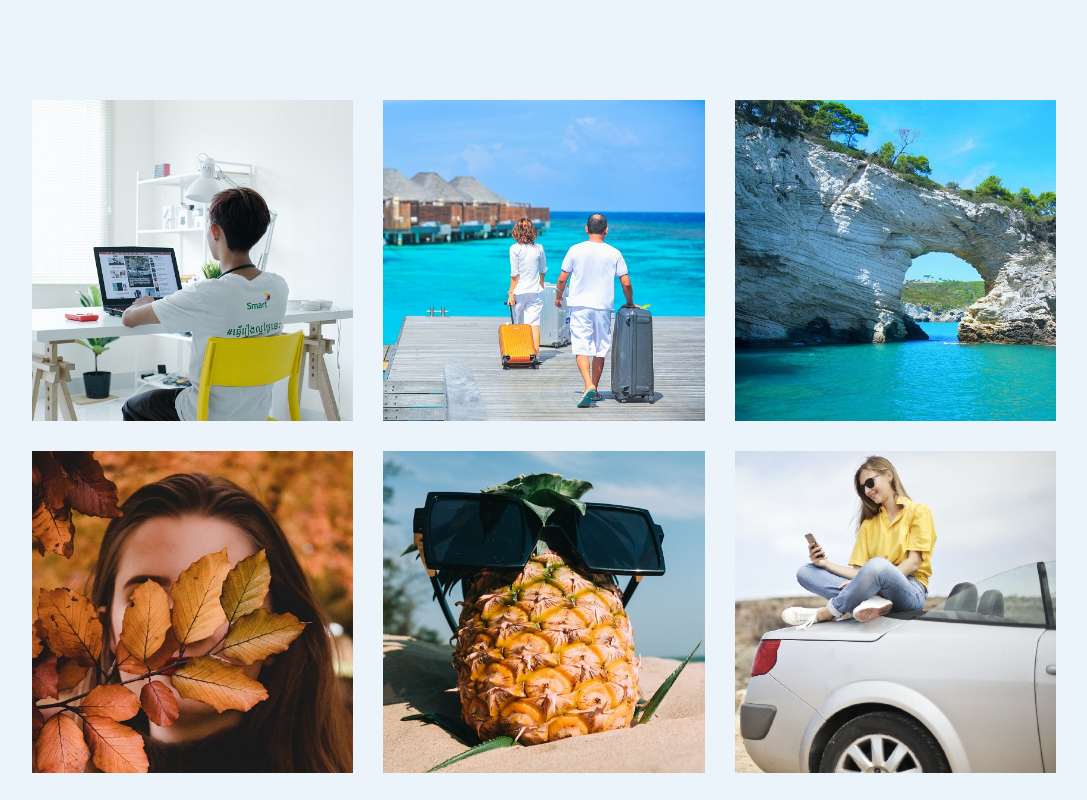
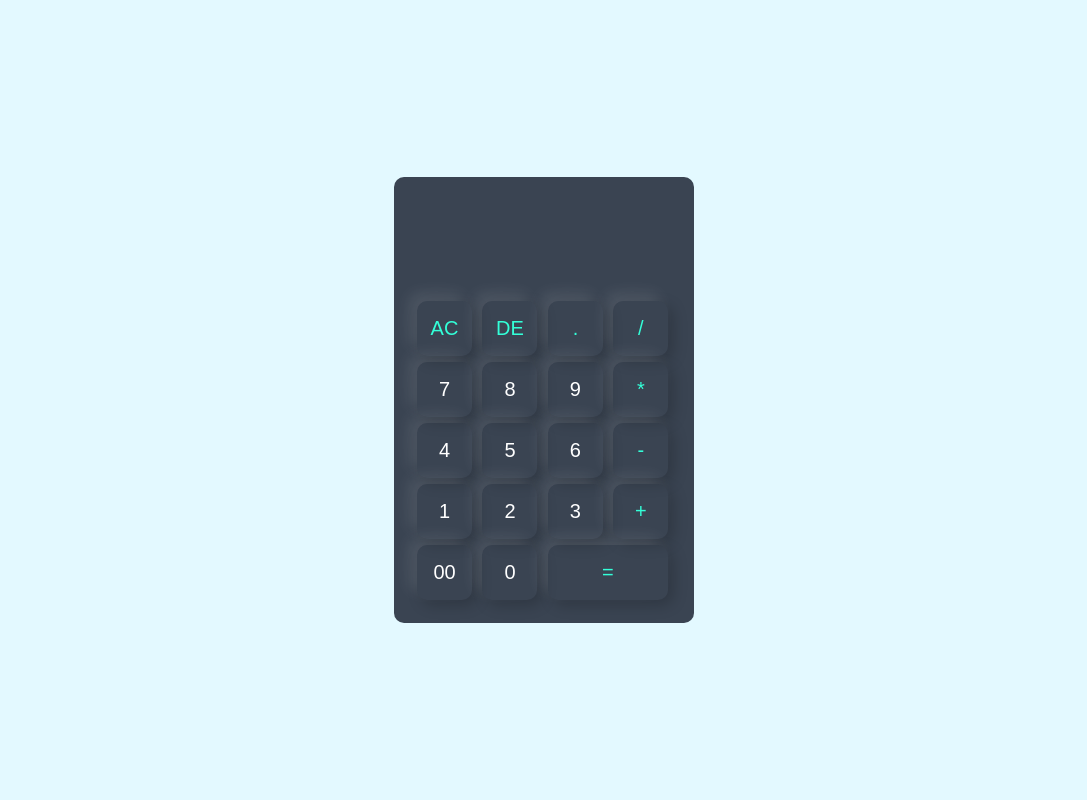
Before and after one commit to luffy933/CodeAlpha_Project_Name., a plain HTML site: page index.html in a window 1280 px wide. Shown: the top 800 px of the page, without its empty margins (96-1183 px from the left). Drawn offline with Linux system fonts and the light colour scheme.

Commit message:
Add files via upload

```diff
--- a/index.css
+++ b/index.css
@@ -1,48 +1,65 @@
-* {
+*{
   margin: 0;
   padding: 0;
   font-family: sans-serif;
+  box-sizing: border-box;
+ }
+ html, body {
+  height: 100%;
+  display: flex;
+  align-items: center;
+  justify-content: center;
+  background: #e3f9ff;
 }
-body {
-  background-color: #ecf4fb;
-}
-.img-gallery{
-   width: 80%;
-   margin: 100px auto 50px;
-   display: grid;
-   grid-template-columns: repeat(auto-fit, minmax(250px, 1fr));
-   grid-gap: 30px;
-}
-.img-gallery img{
+
+
+.container{
   width: 100%;
-  cursor: pointer;
-}
-.img-gallery img:hover{
-  transform: scale(0.8)rotate(-15deg);
-  border-radius: 15px;
-  box-shadow: 0 32px 75px rgba(68,77,136,0.2);
+  height: 100%;
+  background: #e3f9ff;
+  display: flex;
+  align-items: center;
+  justify-content: center;
+
 
 }
-.full-img{
-  width: 100%;
-  height: 100vh;
-  background: rgba(0,0,0,0.9);
-  position: fixed;
-  top: 0;
-  left: 0;
-  display: none;
-  align-items: center;
-  justify-content: center;
+.Calculator {
+  background: #3a4452;
+  padding: 20px;
+  border-radius: 10px;
+  width: 300px; /* Set a fixed width for the calculator */
+  margin: 0 auto; /* Center the calculator horizontally */
 }
-.full-img img{
-  width: 90%;
-  max-width: 500px;
-}
-.full-img span {
-  position: absolute;
-  top: 5%;
-  right: 5%;
-  font-size: 30px;
+.Calculator form input{
+  border: 0;
+  outline: 0;
+  width: 55px;
+  height: 55px;
+  border-radius: 10px;
+  box-shadow: -8px -8px 15px rgba(255,255,255,0.1),5px 5px 15px rgba(0,0,0,0.2);
+  background: transparent;
+  font-size: 20px;
   color: #fff;
   cursor: pointer;
+  margin: 3px;
+
+
 }
+form .display{
+  display: flex;
+  justify-content: flex-end;
+  margin: 20px 0;
+}
+form .display input{
+  text-align: right;
+  flex: 1;
+  font-size: 45px;
+  box-shadow: none;
+
+}
+form input.equal{
+  width: 120px;
+}
+form input.operator{
+  color:#33ffd8 ;
+}
--- a/index.html
+++ b/index.html
@@ -1,38 +1,51 @@
 <!DOCTYPE html>
 <html lang="en">
 <head>
-    <meta charset="UTF-8">
-    <meta name="viewport" content="width=device-width, initial-scale=1.0">
-    <title>Image Gallery</title>
-    <link rel="stylesheet" href="index.css">
+  <meta charset="UTF-8">
+  <meta name="viewport" content="width=device-width, initial-scale=1.0">
+  <title>Calculator</title>
+  <link rel="stylesheet" href="index.css">
 </head>
 <body>
-  <div class="full-img" id="fullImgBox">
-    <img src="img1.jpg" id="fullImg" >
-    <span onclick="closeFullImg()">X</span>
+  <div class="container">
+    <div class="Calculator">
+      <form>
+        <div class="display">
+          <input type="text" name="display">
+        </div>
+        <div>
+          <input type="button" value="AC" onclick="display.value = ''" class="operator">
+          <input type="button" value="DE" onclick="display.value = display.value.toString().slice(0,-1)"  class="operator">
+          <input type="button" value="." onclick="display.value += '.'"  class="operator">
+          <input type="button" value="/" onclick="display.value += '/'"  class="operator">
+        </div>
+        <div>
+          <input type="button" value="7" onclick="display.value += '7'">
+          <input type="button" value="8" onclick="display.value += '8'" >
+          <input type ="button" value="9" onclick="display.value += '9'" >
+          <input type="button" value="*" onclick="display.value += '*'"  class="operator">
+        </div>
+        <div>
+          <input type="button" value="4" onclick="display.value += '4'">
+          <input type="button" value="5" onclick="display.value += '5'">
+          <input type="button" value="6" onclick="display.value += '6'">
+          <input type="button" value="-" onclick="display.value += '-'"  class="operator">
+        </div>
+        <div>
+          <input type="button" value="1" onclick="display.value += '1'">
+          <input type="button" value="2" onclick="display.value += '2'">
+          <input type="button" value="3" onclick="display.value += '3'">
+          <input type="button" value="+" onclick="display.value += '+'"  class="operator">
+        </div>
+        <div>
+          <input type="button" value="00" onclick="display.value += '00'">
+          <input type="button" value="0" onclick="display.value += '0'">
+          <input type="button" value="=" onclick="display.value = eval(display.value)" class="equal operator"  >
+
+        </div>
+      </form>
+    </div>
   </div>
-  <div class="img-gallery" >
-  <img src="img1.jpg" onclick="openFullImg(this.src)">
-  <img src="img2.jpg" onclick="openFullImg(this.src)">
-  <img src="img3.jpg" onclick="openFullImg(this.src)">
-  <img src="img4.jpg" onclick="openFullImg(this.src)">
-  <img src="img5.jpg" onclick="openFullImg(this.src)">
-  <img src="img6.jpg" onclick="openFullImg(this.src)">
-  <img src="img7.jpg" onclick="openFullImg(this.src)">
-  <img src="img8.jpg" onclick="openFullImg(this.src)">
-</div>
 
-    <script>
-      var fullImgBox = document.getElementById("fullImgBox")
-      var fullImg = document.getElementById("fullImg")
-      function openFullImg(pic){
-        fullImgBox.style.display = "flex"
-        fullImg.src = pic
-      }
-      function closeFullImg(){
-        fullImgBox.style.display = "none"
-      }
-
-    </script>
 </body>
 </html>
```
